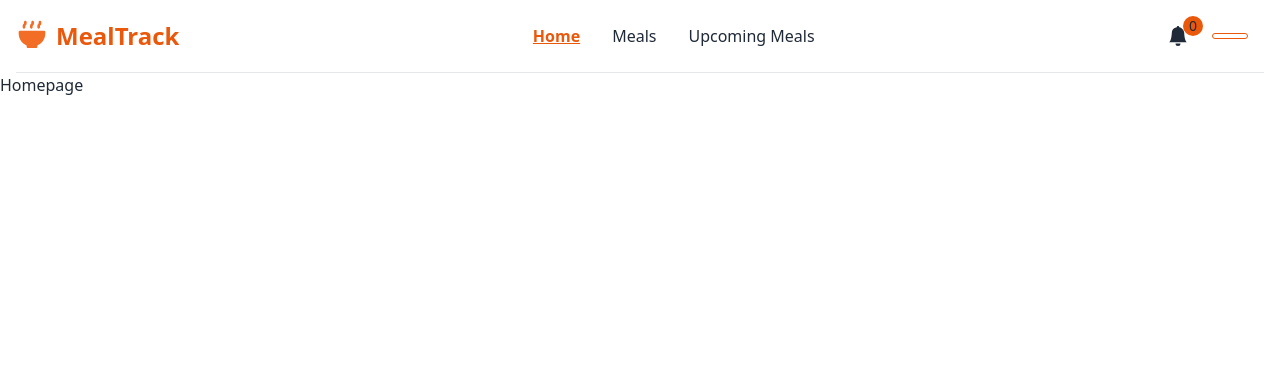
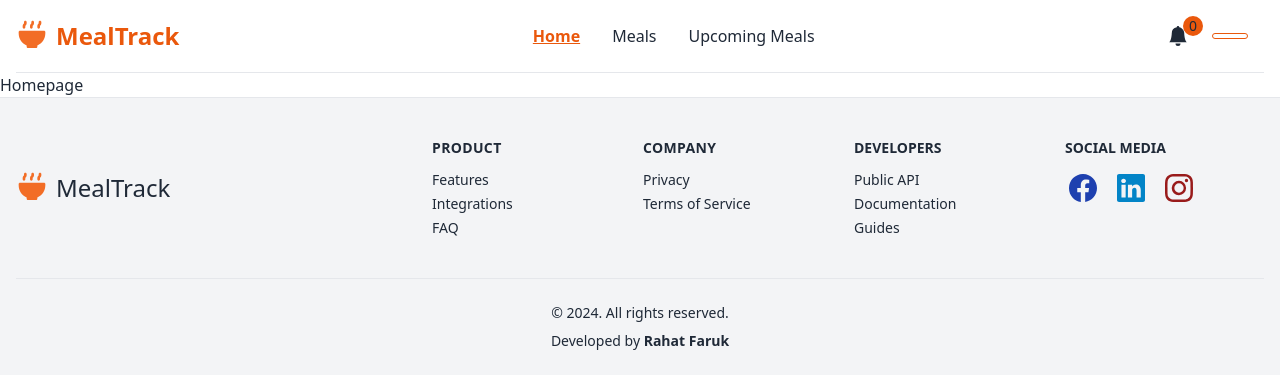
Before and after one commit to rahatfaruk/pha12-meals-track-client, a React (Vite) app: page / in a window 1280 px wide. Shown: the top 388 px of the page. Built offline with nearby package versions, Linux system fonts and the light colour scheme.

Commit message:
footer added

```diff
--- a/src/App.jsx
+++ b/src/App.jsx
@@ -1,5 +1,8 @@
 import { Outlet } from "react-router-dom";
 import Navbar from "./comps/Navbar";
+import Footer from "./comps/Footer";
+
+export const maxContent = 'max-w-screen-xl mx-auto'
 
 function App() {
   return (
@@ -7,6 +10,7 @@ function App() {
       <div className="flex flex-col">
         <Navbar />
         <Outlet />
+        <Footer />
       </div>
     </div>
   );
--- /dev/null
+++ b/src/comps/Footer.jsx
@@ -0,0 +1,85 @@
+import { Facebook, Instagram, Linkedin } from "react-bootstrap-icons";
+import { maxContent } from "../App";
+
+function Footer() {
+  return (
+    <footer className="px-4 bg-gray-100 dark:bg-gray-700 dark:text-gray-100 border-t dark:border-gray-500">
+      <div className={`${maxContent} flex flex-col justify-between py-10 mx-auto space-y-8 lg:flex-row lg:space-y-0`}>
+        <div className="lg:w-1/3 hidden">
+          <h2 className="flex gap-2 text-2xl font-semibold">
+            <img src="/logo.svg" className="text-cyan-600 w-16" alt="logo" />
+            <p>Alt<span className="text-cyan-600">Product</span></p>
+          </h2>
+        </div>
+        <div className="lg:w-1/3 flex gap-2 items-center">
+          <figure className="w-8">
+            <img src="/logo.svg" className="w-full" />
+          </figure>
+          <h1 className='text-2xl'>MealTrack</h1>
+        </div>
+
+        <div className="grid grid-cols-2 text-sm gap-x-3 gap-y-8 lg:w-2/3 sm:grid-cols-4">
+          <div className="space-y-3">
+            <h3 className="tracking-wide uppercase dark:text-gray-100 font-semibold">Product</h3>
+            <ul className="space-y-1">
+              <li>
+                <a rel="noopener noreferrer" href="#">Features</a>
+              </li>
+              <li>
+                <a rel="noopener noreferrer" href="#">Integrations</a>
+              </li>
+              <li>
+                <a rel="noopener noreferrer" href="#">FAQ</a>
+              </li>
+            </ul>
+          </div>
+          <div className="space-y-3">
+            <h3 className="tracking-wide uppercase dark:text-gray-100 font-semibold">Company</h3>
+            <ul className="space-y-1">
+              <li>
+                <a rel="noopener noreferrer" href="#">Privacy</a>
+              </li>
+              <li>
+                <a rel="noopener noreferrer" href="#">Terms of Service</a>
+              </li>
+            </ul>
+          </div>
+          <div className="space-y-3">
+            <h3 className="uppercase dark:text-gray-100 font-semibold">Developers</h3>
+            <ul className="space-y-1">
+              <li>
+                <a rel="noopener noreferrer" href="#">Public API</a>
+              </li>
+              <li>
+                <a rel="noopener noreferrer" href="#">Documentation</a>
+              </li>
+              <li>
+                <a rel="noopener noreferrer" href="#">Guides</a>
+              </li>
+            </ul>
+          </div>
+          <div className="space-y-3">
+            <div className="uppercase dark:text-gray-100 font-semibold">Social media</div>
+            <div className="flex justify-start space-x-3">
+              <a href="#" className="inline-block text-blue-800 dark:text-blue-600 hover:opacity-80">
+                <Facebook className="size-9 p-1" />
+              </a>
+              <a href="#" className="inline-block text-sky-600 dark:text-sky-500 hover:opacity-80">
+                <Linkedin className="size-9 p-1" />
+              </a>
+              <a href="#" className="inline-block text-red-800 hover:opacity-80">
+                <Instagram className="size-9 p-1" />
+              </a>
+            </div>
+          </div>
+        </div>
+      </div>
+      <div className={`${maxContent} py-6 space-y-2 text-sm text-center dark:text-gray-300 border-t`}>
+        <p>© 2024. All rights reserved.</p>
+        <p>Developed by <span className="font-bold">Rahat Faruk</span></p>
+      </div>
+    </footer>
+  );
+}
+
+export default Footer;
--- a/src/comps/Navbar.jsx
+++ b/src/comps/Navbar.jsx
@@ -2,6 +2,7 @@ import { useState } from "react";
 import { Link, NavLink } from "react-router-dom";
 import { Tooltip } from "react-tooltip";
 import { BellFill, List } from "react-bootstrap-icons";
+import { maxContent } from "../App";
 
 const user = 1 ? {displayName: 'ali', photoURL: 'https://dummyimage.com/100/000/fff&text=a'} : null
 const navLinks = [
@@ -19,7 +20,7 @@ function Navbar() {
 
   return (
     <nav className="px-4 dark:bg-gray-800">
-      <div className="max-w-screen-xl py-4 mx-auto border-b grid grid-cols-[auto_1fr] md:grid-cols-[auto_1fr_auto] gap-4">
+      <div className={`${maxContent} py-4 border-b grid grid-cols-[auto_1fr] md:grid-cols-[auto_1fr_auto] gap-4`}>
         <div className="flex gap-2 items-center">
           <figure className="w-8">
             <img src="/logo.svg" className="w-full" />
--- a/tailwind.config.js
+++ b/tailwind.config.js
@@ -1,6 +1,7 @@
 /** @type {import('tailwindcss').Config} */
 export default {
   content: ['./index.html', './src/**/*.{js,jsx,ts,tsx}'],
+  darkMode: 'selector',
   theme: {
     extend: {},
   },
```
